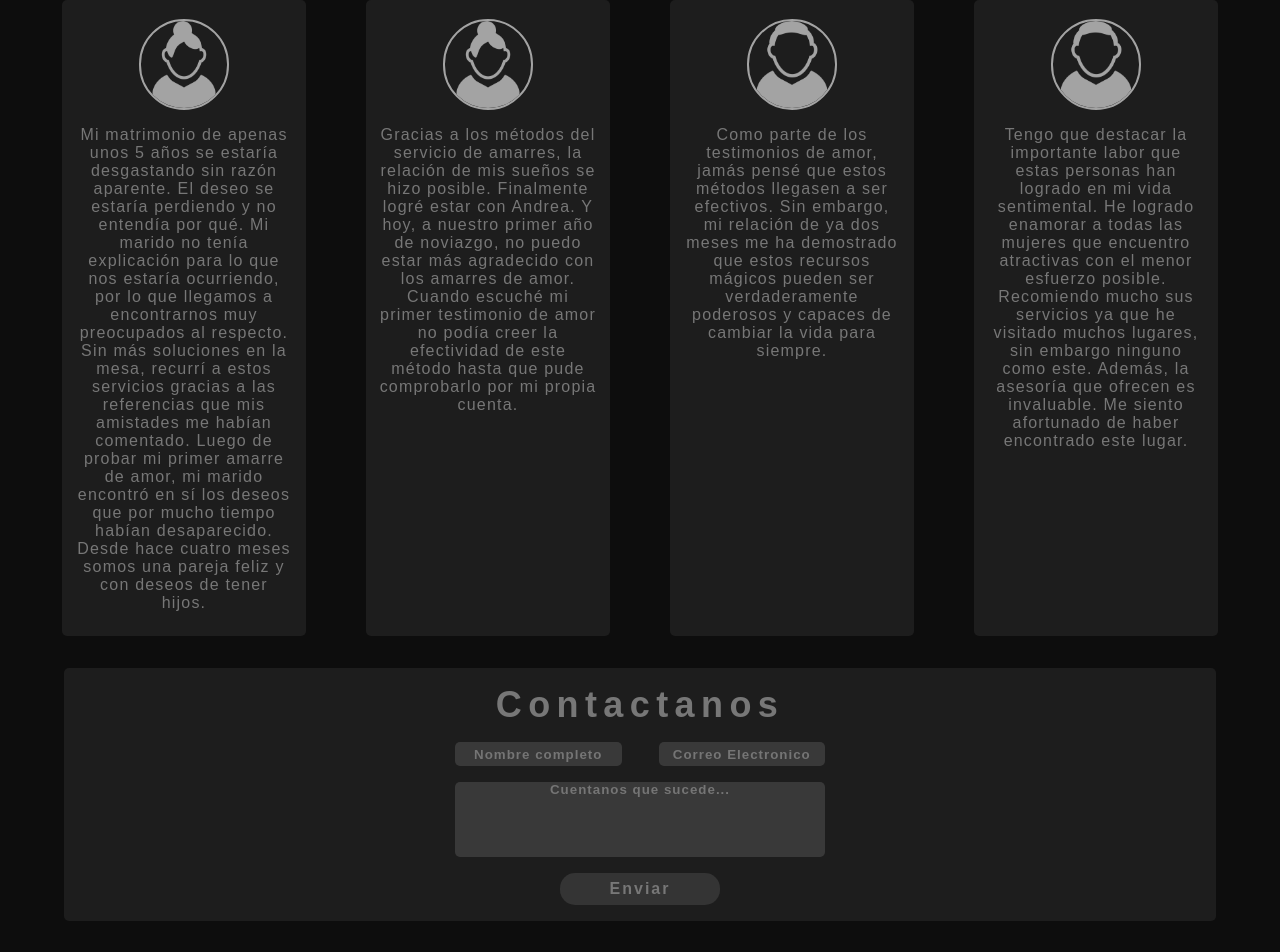
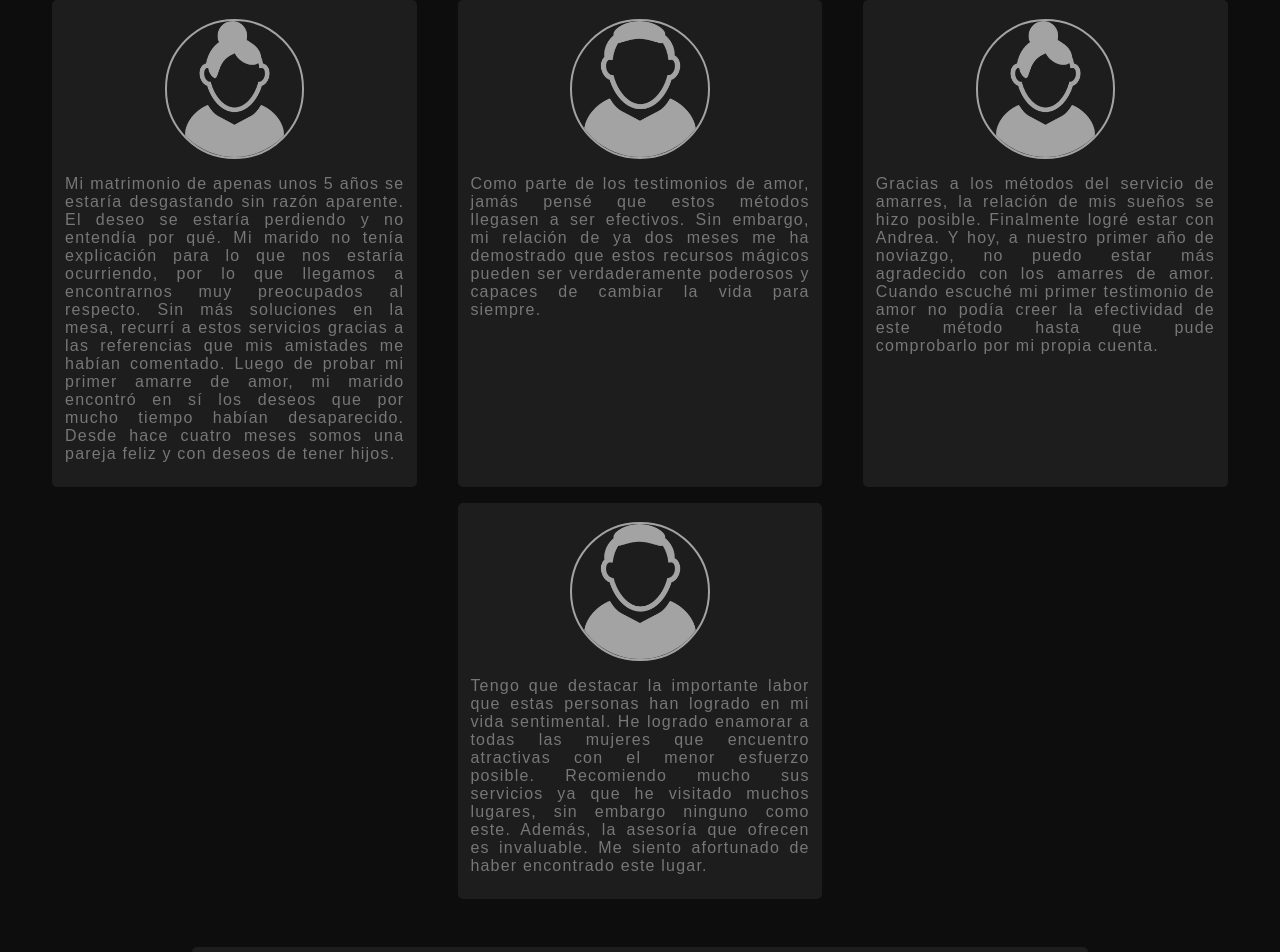
Before and after one commit to derwin9227/esoterismo, a React (Vite) app: page / in a window 1280 px wide. Shown: the part 1658-2610 px from the top of the page. Built offline with nearby package versions, Linux system fonts and the light colour scheme; a web font is replaced by a local one.

Commit message:
modificando media queries para responsive en histories

```diff
--- a/index.html
+++ b/index.html
@@ -4,7 +4,7 @@
     <meta charset="UTF-8" />
     <!-- <link rel="icon" type="image/svg+xml" href="/vite.svg" /> -->
     <meta name="viewport" content="width=device-width, initial-scale=1.0" />
-    <title>React</title>
+    <title>Encuentra el amor</title>
   </head>
   <body>
     <div id="root"></div>
--- a/src/Components/contact/contact.scss
+++ b/src/Components/contact/contact.scss
@@ -3,7 +3,7 @@
 .contact{
     display: flex;
     flex-direction: column;
-    width: 90%;
+    width: 70%;
     margin: auto;
     margin-top: 2rem;
     margin-bottom: 3rem;
--- a/src/Components/histories/Histories.jsx
+++ b/src/Components/histories/Histories.jsx
@@ -12,8 +12,8 @@ const Histories = () => {
   return (
     <section id="histories" className="histories">
         <Card user={carla} img={mujer}/>
+        <Card user={alejandra} img={hombre}/>
         <Card user={alexis} img={mujer}/>
-        <Card user={alejandra} img={hombre}/>
         <Card user={luis} img={hombre}/>
     </section>
   )
--- a/src/Components/histories/histories.scss
+++ b/src/Components/histories/histories.scss
@@ -15,9 +15,9 @@
         border-radius: 5px;
         display: flex;
         flex-direction: column;
-        width: 20%;
+        width: 30%;
         padding: .5rem;
-        //height: 70vh;
+        margin-bottom: 1rem;
 
         img{
             //height: 35%;
@@ -29,7 +29,7 @@
             filter: invert(82%) sepia(66%) saturate(1%) hue-rotate(261deg) brightness(111%) contrast(73%);
         }
         p{
-            text-align: center;
+            text-align: justify;
             margin: .3rem;
             margin-bottom: 1rem;
 
@@ -37,20 +37,6 @@
     }
 }
 
-@media (max-width: 650px){
-    .histories{
-        flex-direction: column;
-        align-items: center;
-        //border: 1px solid white;
-        margin: 2rem auto;
-
-        .card{
-            width: 85%;
-            margin-bottom: 1.5rem;
-
-        }
-    }
-}
 @media (max-width: 900px){
     .histories{
         flex-wrap: wrap;
@@ -61,3 +47,17 @@
         }
     }
 }
+@media (max-width: 650px){
+    .histories{
+        flex-direction: column;
+        align-items: center;
+        //border: 1px solid white;
+        margin: 2rem auto;
+
+        .card{
+            width: 80%;
+            margin-bottom: 1.5rem;
+            //border: 1px solid white;
+        }
+    }
+}
--- a/src/Components/navbar/Navbar.jsx
+++ b/src/Components/navbar/Navbar.jsx
@@ -6,7 +6,7 @@ const Navbar = () => {
         <nav className="navbar">
             <li className="navbar__item"><a className="navbar__item-link" href="#services">Servicios</a></li>
             <li className="navbar__item"><a className="navbar__item-link" href="#histories">Historias</a></li>
-            <li className="navbar__item"><a className="navbar__item-link" href="#contact">Nosotros</a></li>
+            <li className="navbar__item"><a className="navbar__item-link" href="#contact">Contactanos</a></li>
         </nav>
     </>
   )
```
